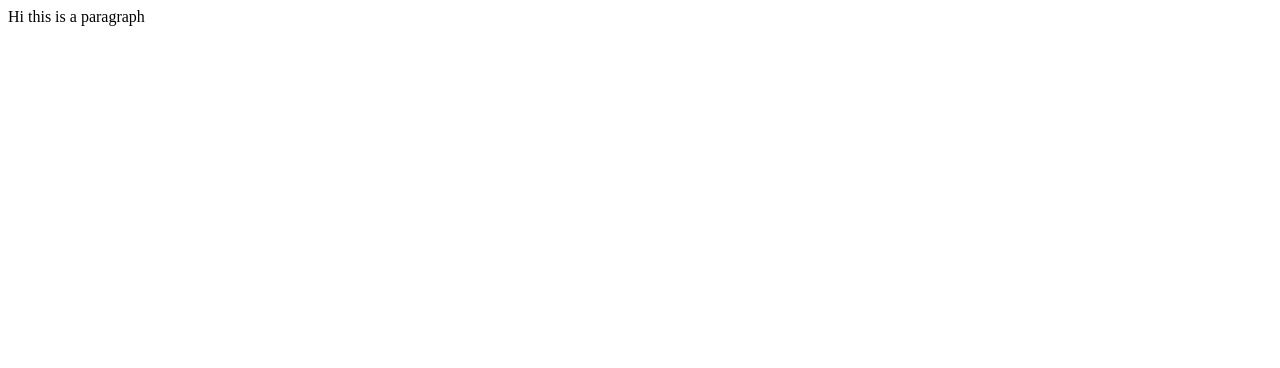
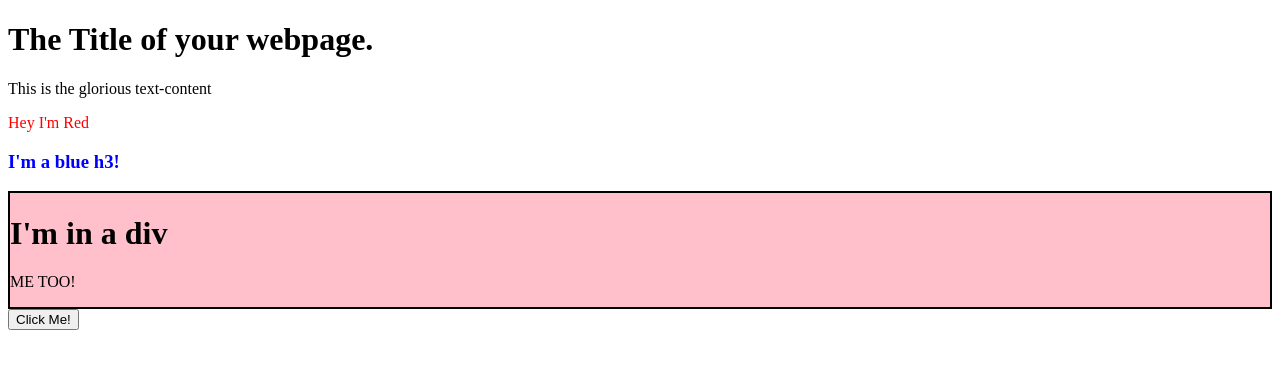
Before and after one commit to iampatel3372/git_test, a plain HTML site: page html-boilerplate/index.html in a window 1280 px wide. Drawn offline with Linux system fonts and the light colour scheme.

```diff
--- a/html-boilerplate/index.html
+++ b/html-boilerplate/index.html
@@ -1,8 +1,16 @@
-<html>
-    <head>
-        <title></title>
-    </head>
-    <body>
-        <p>Hi this is a paragraph</p>
-    </body>
+<!DOCTYPE html>
+<html lang="en">
+<head>
+    <meta charset="UTF-8">
+    <meta http-equiv="X-UA-Compatible" content="IE=edge">
+    <meta name="viewport" content="width=device-width, initial-scale=1.0">
+    <title>Document</title>
+    <script src = "javascript.js" defer></script>
+</head>
+<body>
+    <h1>The Title of your webpage.</h1>
+    <div id = "container">
+
+    </div>
+</body>
 </html>
--- /dev/null
+++ b/html-boilerplate/javascript.js
@@ -0,0 +1,35 @@
+const container = document.querySelector("#container");
+const content = document.createElement("div");
+content.classList.add('content');
+content.textContent = 'This is the glorious text-content';
+container.appendChild(content);
+const quote = document.createElement('p');
+quote.textContent = "Hey I'm Red";
+quote.style.color = 'red';
+quote.classList.add('quote');
+container.appendChild(quote);
+
+const h3 = document.createElement('h3');
+h3.style.color = 'blue';
+h3.textContent = "I'm a blue h3!";
+container.appendChild(h3);
+
+const content2 =document.createElement('div');
+content2.style.cssText = "border: black solid 2px; background-color: pink;";
+
+
+const h1 = document.createElement('h1');
+h1.textContent = "I'm in a div";
+content2.appendChild(h1);
+
+const p = document.createElement('p');
+p.textContent = 'ME TOO!';
+content2.appendChild(p);
+container.appendChild(content2);
+
+const button = document.createElement('button');
+button.addEventListener('click', function (e) {
+    e.target.style['background-color'] = 'blue';
+});
+button.textContent = 'Click Me!';
+container.appendChild(button);
```
